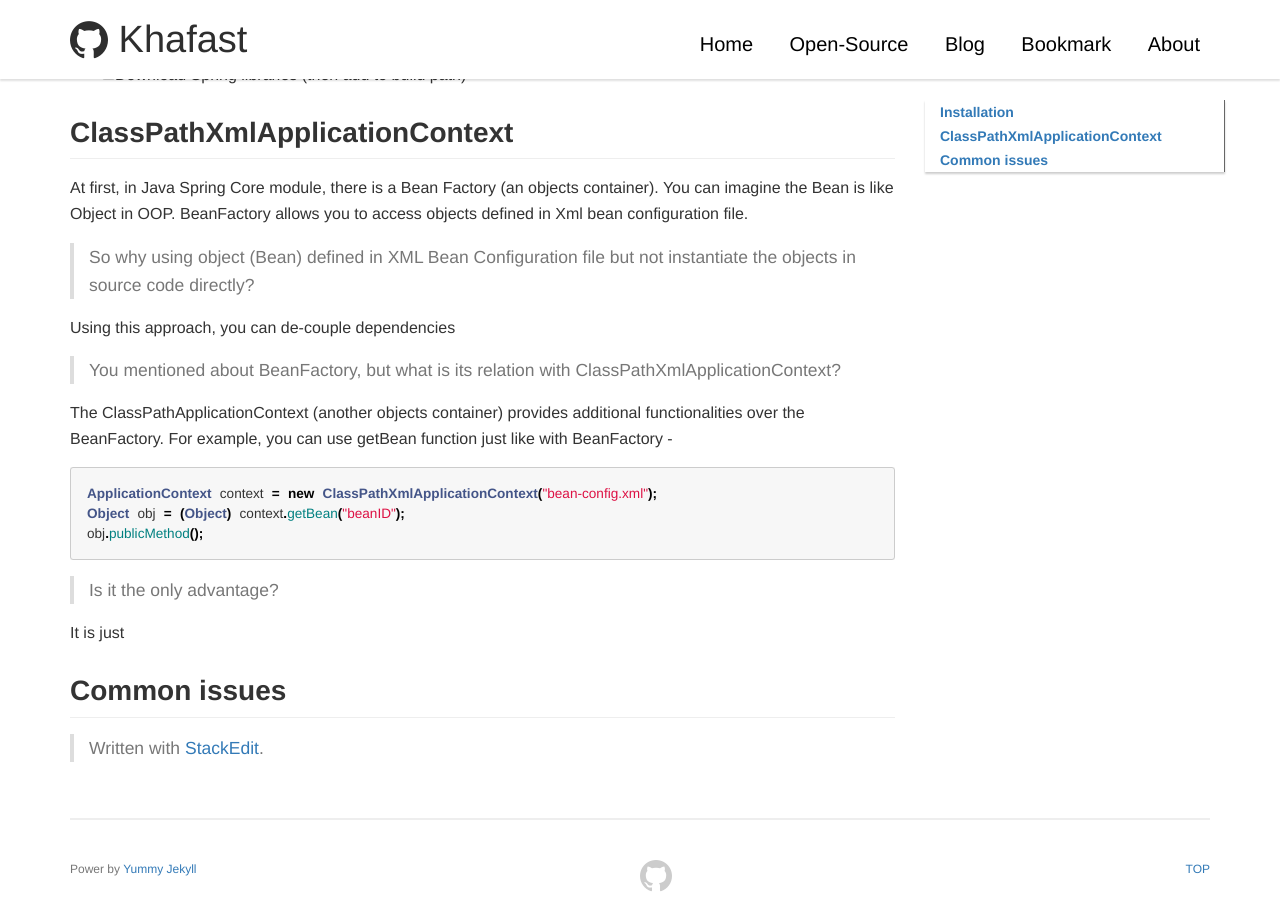
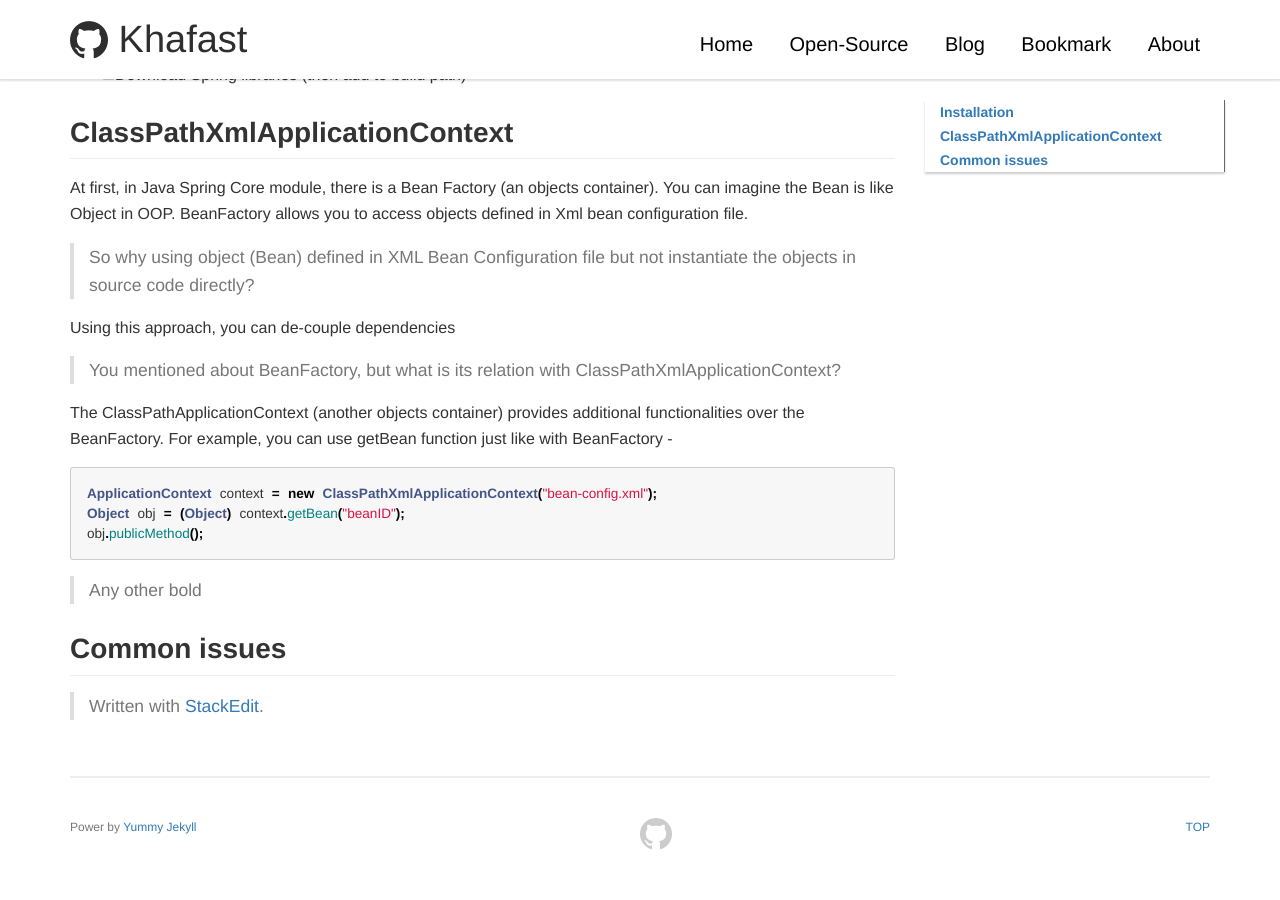
Before and after one commit to khafast/khafast.github.io, a Jekyll site: the page built from _posts/2018/2018-12-22-Overview-Java-Spring-MVC.md, in a window 1280 px wide and 900 px high, scrolled down 669 px. Built offline with Jekyll 4.4.1, drawn with Linux system fonts in a browser that asks for light colours; our own code applies the rules of GitHub Pages for plain Markdown files; comment, search, counter and statistics services are not loaded; after the commit the page ends 1527 px from its top, so only the background shows below that.

Commit message:
_posts/2018/2018-12-22-Overview-Java-Spring-MVC.md updated from https://stackedit.io/

````diff
--- a/_posts/2018/2018-12-22-Overview-Java-Spring-MVC.md
+++ b/_posts/2018/2018-12-22-Overview-Java-Spring-MVC.md
@@ -25,14 +25,12 @@ ApplicationContext context = new ClassPathXmlApplicationContext("bean-config.xml
 Object obj = (Object) context.getBean("beanID");
 obj.publicMethod();
 ```
-> Is it the only advantage?
-
-It is just
+> Any other bold
 
 ## Common issues
 
 > Written with [StackEdit](https://stackedit.io/).
 <!--stackedit_data:
-eyJoaXN0b3J5IjpbMTc4NzE2Njc1LC0xODY1MDMxNjQ0LC0xMT
-k2NzE0NzM2LC04NjA1NzAwODcsMTQ2OTcyNzkwOF19
+eyJoaXN0b3J5IjpbMTY1MjY0MDUyNywtMTg2NTAzMTY0NCwtMT
+E5NjcxNDczNiwtODYwNTcwMDg3LDE0Njk3Mjc5MDhdfQ==
 -->
````
